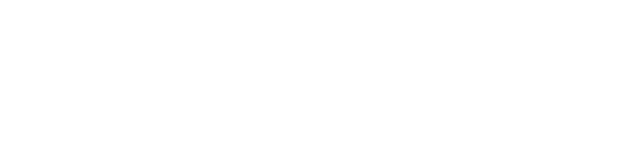
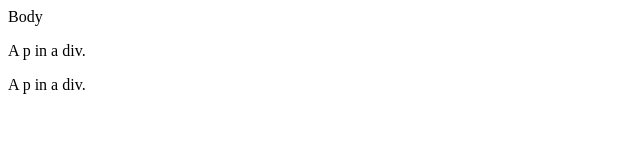
Before and after one commit to rupertdance/gravyeveryday, a plain HTML site: page index.html in a window 1280 px wide. Shown: the whole page, without its empty margins (0-640 px from the left). Drawn offline with Linux system fonts and the light colour scheme.

Commit message:
head fix

```diff
--- a/index.html
+++ b/index.html
@@ -10,7 +10,15 @@
 	    <link rel="icon" href="../../favicon.ico">
 
 	    <title>gravy every day</title>
+	</head>
 
+  	<body>
+  		Body
+
+  		<div>
+  			<p>A p in a div.</p>
+  			<p>A p in a div.</p>
   		</div>
   	</body>
+
 </html>
```
Lines whose indentation alone changed are shown as unchanged.
